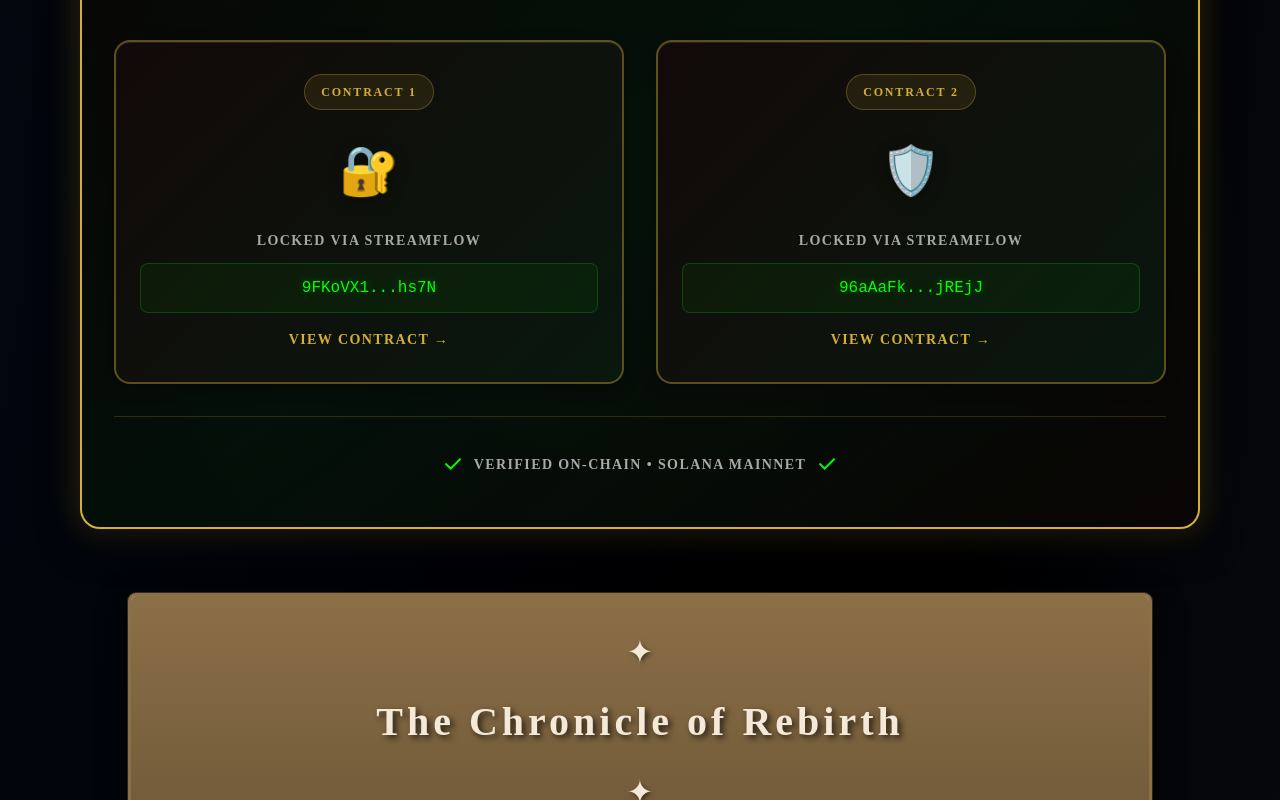
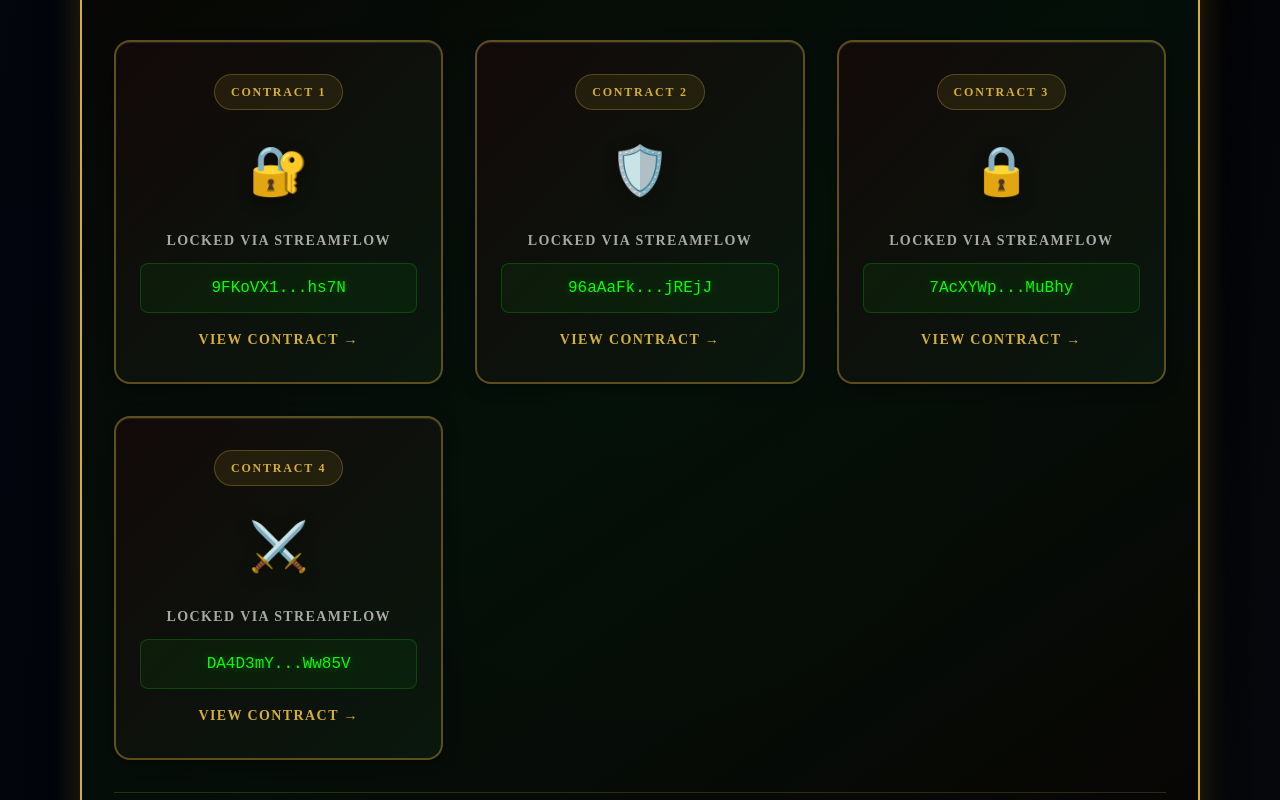
Before and after one commit to ZapChainDev/Rebirth, a Next.js app: page / in a window 1280 px wide. Shown: the part 1760-2560 px from the top of the page. Built offline with nearby package versions, Linux system fonts and the light colour scheme.

Commit message:
Add two new locked supply contracts

```diff
--- a/app/page.tsx
+++ b/app/page.tsx
@@ -440,6 +440,32 @@
                     <div className="lock-card-action">View Contract →</div>
                     <div className="lock-card-glow"></div>
                   </a>
+                  <a
+                    href="https://app.streamflow.finance/contract/solana/mainnet/7AcXYWpCP2EiAUCCGvx3qHK5EC8PVcHke2oj9geMuBhy"
+                    target="_blank"
+                    rel="noopener noreferrer"
+                    className="token-lock-card group"
+                  >
+                    <div className="lock-card-badge">Contract 3</div>
+                    <div className="lock-card-icon">🔒</div>
+                    <div className="lock-card-label">Locked via Streamflow</div>
+                    <div className="lock-card-address">7AcXYWp...MuBhy</div>
+                    <div className="lock-card-action">View Contract →</div>
+                    <div className="lock-card-glow"></div>
+                  </a>
+                  <a
+                    href="https://app.streamflow.finance/contract/solana/mainnet/DA4D3mY2dde2dMcdyc3zsDdWt482X2BdEkd8b9nWw85V"
+                    target="_blank"
+                    rel="noopener noreferrer"
+                    className="token-lock-card group"
+                  >
+                    <div className="lock-card-badge">Contract 4</div>
+                    <div className="lock-card-icon">⚔️</div>
+                    <div className="lock-card-label">Locked via Streamflow</div>
+                    <div className="lock-card-address">DA4D3mY...Ww85V</div>
+                    <div className="lock-card-action">View Contract →</div>
+                    <div className="lock-card-glow"></div>
+                  </a>
                 </div>
                 <div className="token-lock-footer">
                   <span className="footer-badge">✓</span>
```
